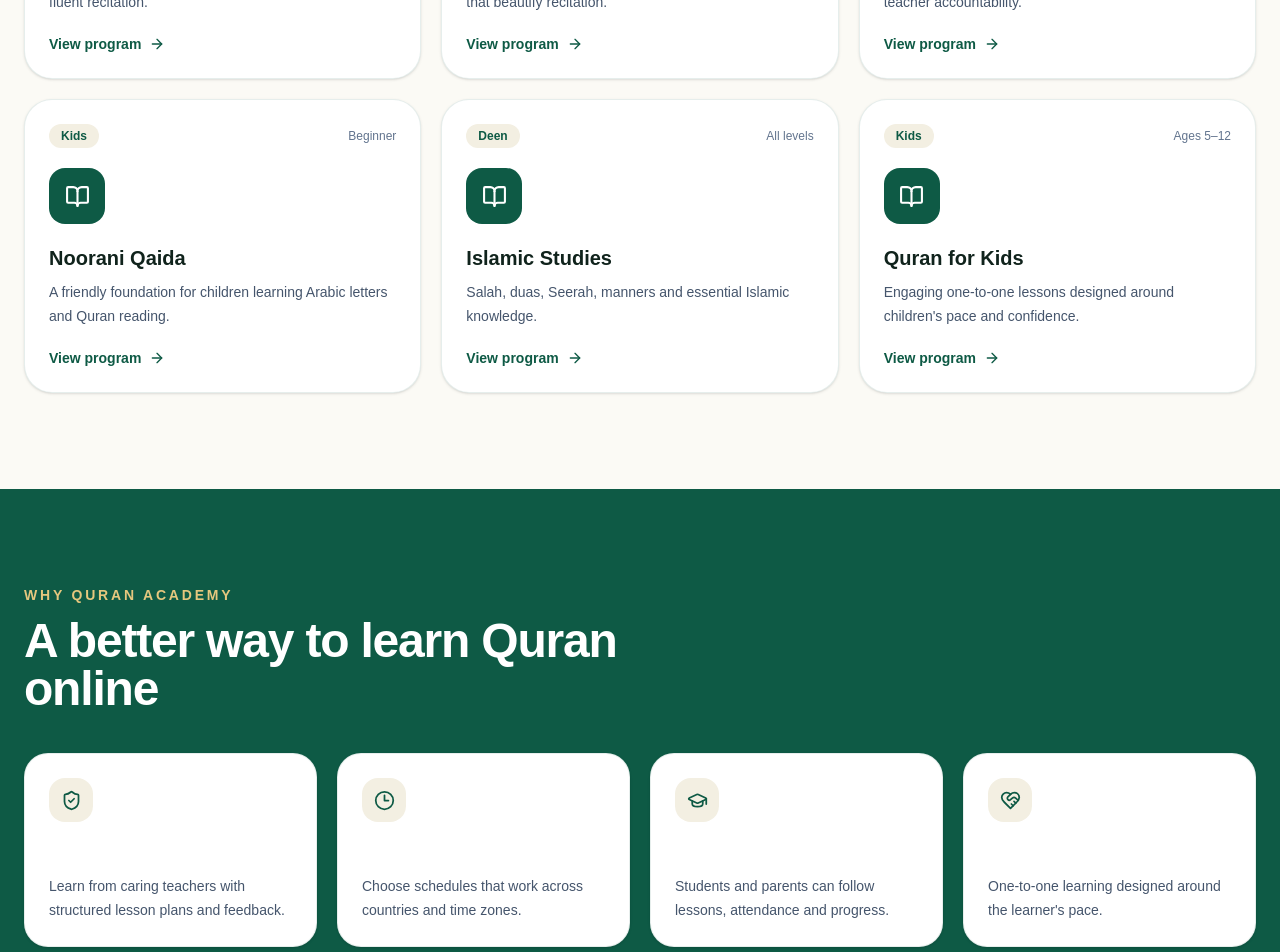
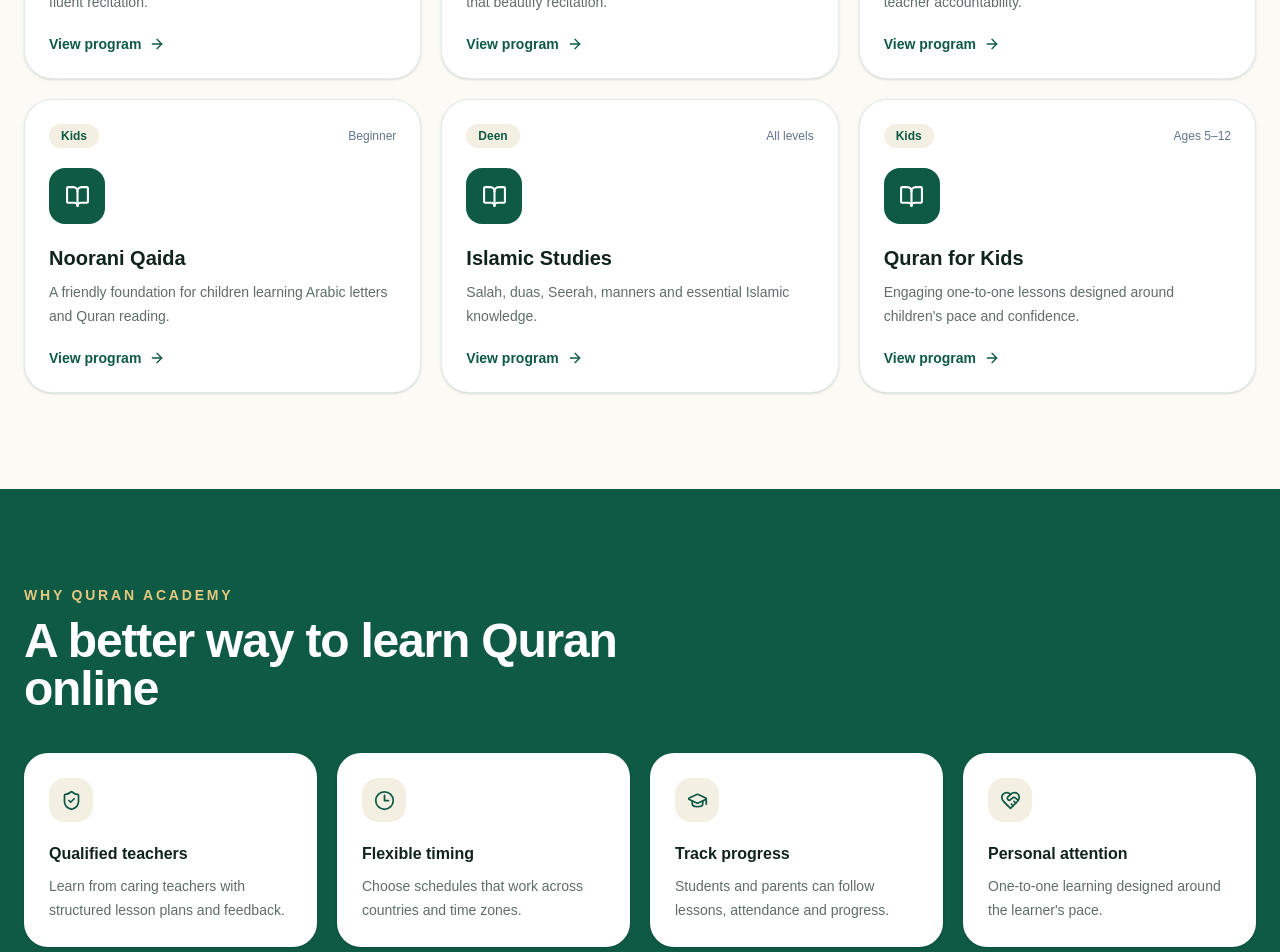
Before and after one commit to mawaisarain216/quranacedmy, a Next.js app: page / in a window 1280 px wide. Shown: the part 1220-2172 px from the top of the page. Built offline with nearby package versions, Linux system fonts and the light colour scheme; no server answers; the database is empty.

Commit message:
refactor: strengthen reusable UI component contracts

```diff
--- a/src/components/ui.tsx
+++ b/src/components/ui.tsx
@@ -1,5 +1,74 @@
 import Link from "next/link";
 import { ArrowRight, BookOpen } from "lucide-react";
-export function Button({children,href="#",variant="primary"}:{children:React.ReactNode;href?:string;variant?:"primary"|"secondary"}){return <Link href={href} className={variant==="primary"?"inline-flex items-center gap-2 rounded-full bg-[#0e5a45] px-6 py-3 text-sm font-semibold text-white shadow-lg shadow-[#0e5a45]/20 transition hover:-translate-y-0.5 hover:bg-[#083d30]":"inline-flex items-center gap-2 rounded-full border border-[#0e5a45]/15 bg-white px-6 py-3 text-sm font-semibold text-[#0e5a45] transition hover:bg-[#f3efe2]"}>{children}</Link>}
-export function IconCard({icon:Icon,title,text}:{icon:React.ElementType;title:string;text:string}){return <div className="rounded-3xl border border-[#0e5a45]/10 bg-white p-6 shadow-sm"><div className="mb-5 flex h-11 w-11 items-center justify-center rounded-2xl bg-[#f3efe2] text-[#0e5a45]"><Icon size={21}/></div><h3 className="font-semibold">{title}</h3><p className="mt-2 text-sm leading-6 text-slate-600">{text}</p></div>}
-export function CourseCard({title,category,level,description}:{title:string;category:string;level:string;description:string}){return <article className="group rounded-[28px] border border-[#0e5a45]/10 bg-white p-6 shadow-sm transition hover:-translate-y-1 hover:shadow-xl"><div className="mb-5 flex items-center justify-between"><span className="rounded-full bg-[#f3efe2] px-3 py-1 text-xs font-semibold text-[#0e5a45]">{category}</span><span className="text-xs text-slate-500">{level}</span></div><div className="flex h-14 w-14 items-center justify-center rounded-2xl bg-[#0e5a45] text-white"><BookOpen size={25}/></div><h3 className="mt-5 text-xl font-semibold">{title}</h3><p className="mt-2 text-sm leading-6 text-slate-600">{description}</p><div className="mt-5 flex items-center gap-2 text-sm font-semibold text-[#0e5a45]">View program <ArrowRight size={16}/></div></article>}
+
+export function Button({
+  children,
+  href = "#",
+  variant = "primary",
+  className = "",
+}: {
+  children: React.ReactNode;
+  href?: string;
+  variant?: "primary" | "secondary";
+  className?: string;
+}) {
+  const base = "inline-flex items-center justify-center gap-2 rounded-full px-6 py-3 text-sm font-semibold transition focus-visible:outline-none focus-visible:ring-2 focus-visible:ring-[var(--gold)] focus-visible:ring-offset-2";
+  const styles = variant === "primary"
+    ? "bg-[var(--green)] text-white shadow-lg shadow-[rgba(14,90,69,0.2)] hover:-translate-y-0.5 hover:bg-[var(--green-dark)]"
+    : "border border-[var(--border)] bg-white text-[var(--green)] hover:bg-[var(--cream)]";
+
+  return (
+    <Link href={href} className={`${base} ${styles} ${className}`}>
+      {children}
+    </Link>
+  );
+}
+
+export function IconCard({
+  icon: Icon,
+  title,
+  text,
+}: {
+  icon: React.ElementType;
+  title: string;
+  text: string;
+}) {
+  return (
+    <div className="rounded-3xl border border-white/10 bg-white p-6 text-[var(--foreground)] shadow-sm">
+      <div className="mb-5 flex h-11 w-11 items-center justify-center rounded-2xl bg-[var(--cream)] text-[var(--green)]">
+        <Icon size={21} aria-hidden="true" />
+      </div>
+      <h3 className="font-semibold">{title}</h3>
+      <p className="mt-2 text-sm leading-6 text-[var(--muted)]">{text}</p>
+    </div>
+  );
+}
+
+export function CourseCard({
+  title,
+  category,
+  level,
+  description,
+}: {
+  title: string;
+  category: string;
+  level: string;
+  description: string;
+}) {
+  return (
+    <article className="group rounded-[28px] border border-[var(--border)] bg-white p-6 shadow-sm transition hover:-translate-y-1 hover:shadow-xl">
+      <div className="mb-5 flex items-center justify-between gap-4">
+        <span className="rounded-full bg-[var(--cream)] px-3 py-1 text-xs font-semibold text-[var(--green)]">{category}</span>
+        <span className="text-xs text-slate-500">{level}</span>
+      </div>
+      <div className="flex h-14 w-14 items-center justify-center rounded-2xl bg-[var(--green)] text-white">
+        <BookOpen size={25} aria-hidden="true" />
+      </div>
+      <h3 className="mt-5 text-xl font-semibold">{title}</h3>
+      <p className="mt-2 text-sm leading-6 text-[var(--muted)]">{description}</p>
+      <span className="mt-5 flex items-center gap-2 text-sm font-semibold text-[var(--green)]">
+        View program <ArrowRight size={16} aria-hidden="true" />
+      </span>
+    </article>
+  );
+}
```
